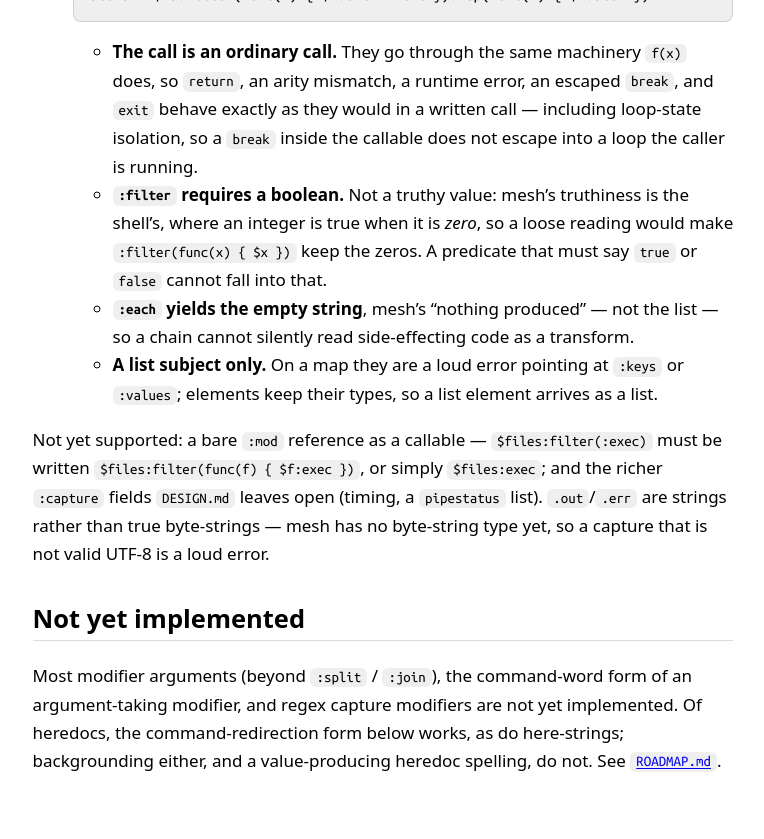
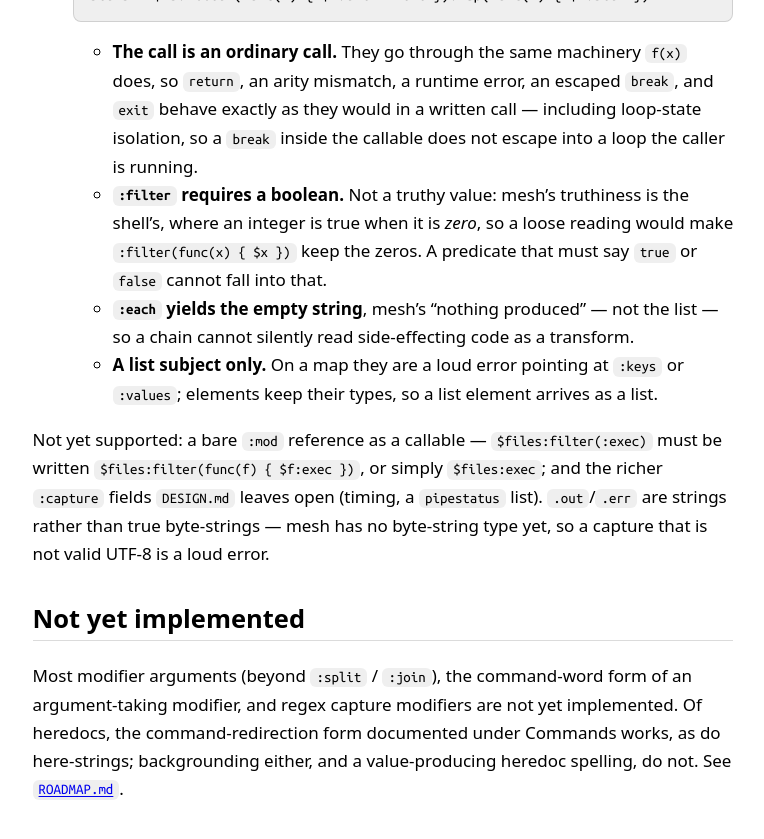
Before and after one commit to mikelward/mesh, a Jekyll site: the page built from docs/REFERENCE.md, in a window 1280 px wide and 900 px high, scrolled down 25499 px. Shown: the top 839 px of the window, without its empty margins (257-1021 px from the left). Built offline with Jekyll 4.4.1, drawn with Linux system fonts in a browser that asks for light colours; our own code applies the rules of GitHub Pages for plain Markdown files; some of the changed text lies outside the part shown.

```diff
--- a/docs/REFERENCE.md
+++ b/docs/REFERENCE.md
@@ -1005,6 +1006,7 @@ byte-string type yet, so a capture that is not valid UTF-8 is a loud error.
 
 Most modifier arguments (beyond `:split` / `:join`), the command-word form of an
 argument-taking modifier, and regex capture modifiers are not yet implemented.
-Of heredocs, the command-redirection form below works, as do here-strings;
-backgrounding either, and a value-producing heredoc spelling, do not.
+Of heredocs, the command-redirection form documented under Commands works, as do
+here-strings; backgrounding either, and a value-producing heredoc spelling, do
+not.
 See [`ROADMAP.md`](../ROADMAP.md).
```
Also changed, not shown: other parts of docs/REFERENCE.md (+5 -4 lines), 2 other files.
